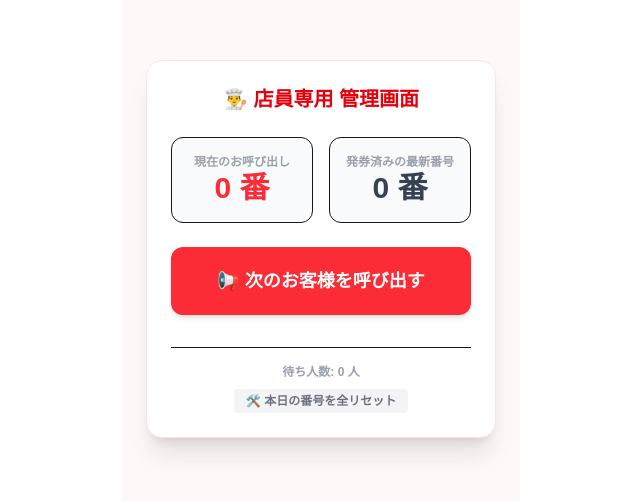
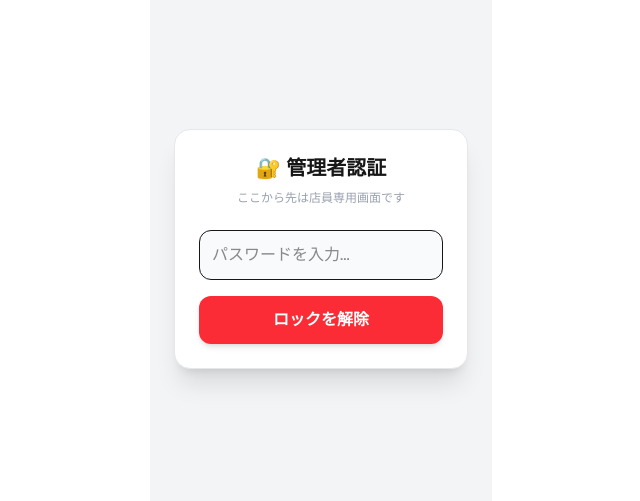
Before and after one commit to tatsutaa/nanzanculturalfestival, a Next.js app: page /tickets/admin in a window 1280 px wide. Shown: the part 151-652 px from the top of the page, without its empty margins (319-959 px from the left). Built offline with nearby package versions, Linux system fonts and the light colour scheme; no server answers; the database is empty.

Commit message:
adminのパスワード設定

```diff
--- a/app/tickets/admin/page.tsx
+++ b/app/tickets/admin/page.tsx
@@ -1,15 +1,29 @@
 "use client";
 
 import React, { useState, useEffect } from "react";
-import { db } from "../../firebase"; // 💡 パスがずれる場合は "../firebase" などに調整してください
+import { db } from "../../firebase"; // 💡 パスがずれる場合は環境に合わせて調整してください
 import { ref, onValue, set } from "firebase/database";
 
 export default function AdminTicketPage() {
   const [currentNumber, setCurrentNumber] = useState(0);
   const [lastIssued, setLastIssued] = useState(0);
 
+  // 🔒 パスワード保護用の状態管理
+  const [isAuthenticated, setIsAuthenticated] = useState(false);
+  const [passwordInput, setPasswordInput] = useState("");
+  const [errorMessage, setErrorMessage] = useState("");
+
+  // 🔑 設定したい管理用パスワード（好きな文字に変えてください）
+  const ADMIN_PASSWORD = "secret-admin-pass";
+
   useEffect(() => {
-    // 📢 クラウド上のデータをリアルタイム監視
+    // 💡 一度パスワードを正しく入力した人は、リロードしても鍵が開いたままにする記憶機能
+    const savedAuth = localStorage.getItem("is_admin_authenticated");
+    if (savedAuth === "true") {
+      setIsAuthenticated(true);
+    }
+
+    // クラウド上のデータをリアルタイム監視
     const currentRef = ref(db, "current_called_number");
     const lastRef = ref(db, "last_issued_number");
 
@@ -27,7 +41,26 @@ export default function AdminTicketPage() {
     };
   }, []);
 
-  // 次の客を呼び出す（クラウドを更新）
+  // 🔐 パスワードチェックの処理
+  const handleLogin = (e: React.FormEvent) => {
+    e.preventDefault(); // ページのリロードを防ぐ
+    if (passwordInput === ADMIN_PASSWORD) {
+      setIsAuthenticated(true);
+      localStorage.setItem("is_admin_authenticated", "true"); // 認証成功を記憶
+      setErrorMessage("");
+    } else {
+      setErrorMessage("❌ パスワードが間違っています");
+    }
+  };
+
+  // 🚪 ログアウト（再度ロックをかける）
+  const handleLogout = () => {
+    setIsAuthenticated(false);
+    localStorage.removeItem("is_admin_authenticated");
+    setPasswordInput("");
+  };
+
+  // 次の客を呼び出す
   const handleNextCall = () => {
     const nextNumber = currentNumber + 1;
     set(ref(db, "current_called_number"), nextNumber);
@@ -41,9 +74,50 @@ export default function AdminTicketPage() {
     }
   };
 
+  // ========================================================
+  // 🔒 まだログインしていない場合は「パスワード入力画面」を表示する
+  // ========================================================
+  if (!isAuthenticated) {
+    return (
+      <div className="max-w-md mx-auto min-h-screen p-6 bg-gray-100 flex flex-col justify-center">
+        <div className="p-6 bg-white rounded-2xl shadow-xl border border-gray-200">
+          <h1 className="text-xl font-black text-gray-850 mb-2 text-center">🔐 管理者認証</h1>
+          <p className="text-xs text-gray-400 text-center mb-6">ここから先は店員専用画面です</p>
+
+          <form onSubmit={handleLogin} className="flex flex-col gap-4">
+            <input
+              type="password"
+              placeholder="パスワードを入力..."
+              value={passwordInput}
+              onChange={(e) => setPasswordInput(e.target.value)}
+              className="p-3 border rounded-xl bg-gray-50 focus:outline-none focus:border-red-400 font-sans"
+            />
+            {errorMessage && <p className="text-xs text-red-500 font-bold text-center">{errorMessage}</p>}
+            <button
+              type="submit"
+              className="w-full py-3 bg-red-500 hover:bg-red-600 text-white font-bold rounded-xl shadow-md transition-all active:scale-95"
+            >
+              ロックを解除
+            </button>
+          </form>
+        </div>
+      </div>
+    );
+  }
+
+  // ========================================================
+  // 👨‍🍳 ログイン済みの場合は「本来の管理画面」を表示する
+  // ========================================================
   return (
-    <div className="max-w-md mx-auto min-h-screen p-6 bg-red-50/50 flex flex-col justify-center">
+    <div className="max-w-md mx-auto min-h-screen p-6 bg-red-50/50 flex flex-col justify-center等">
       <div className="p-6 bg-white rounded-2xl shadow-xl border border-red-100">
+        <div className="flex justify-between items-center mb-6">
+          <span className="text-xs bg-gray-100 px-2 py-1 rounded text-gray-500 font-bold">認証済み</span>
+          <button onClick={handleLogout} className="text-xs text-gray-400 hover:text-red-500 underline">
+            🚪 ログアウト
+          </button>
+        </div>
+
         <h1 className="text-xl font-black text-red-600 mb-6 text-center">👨‍🍳 店員専用 管理画面</h1>
 
         <div className="grid grid-cols-2 gap-4 mb-6">
```
